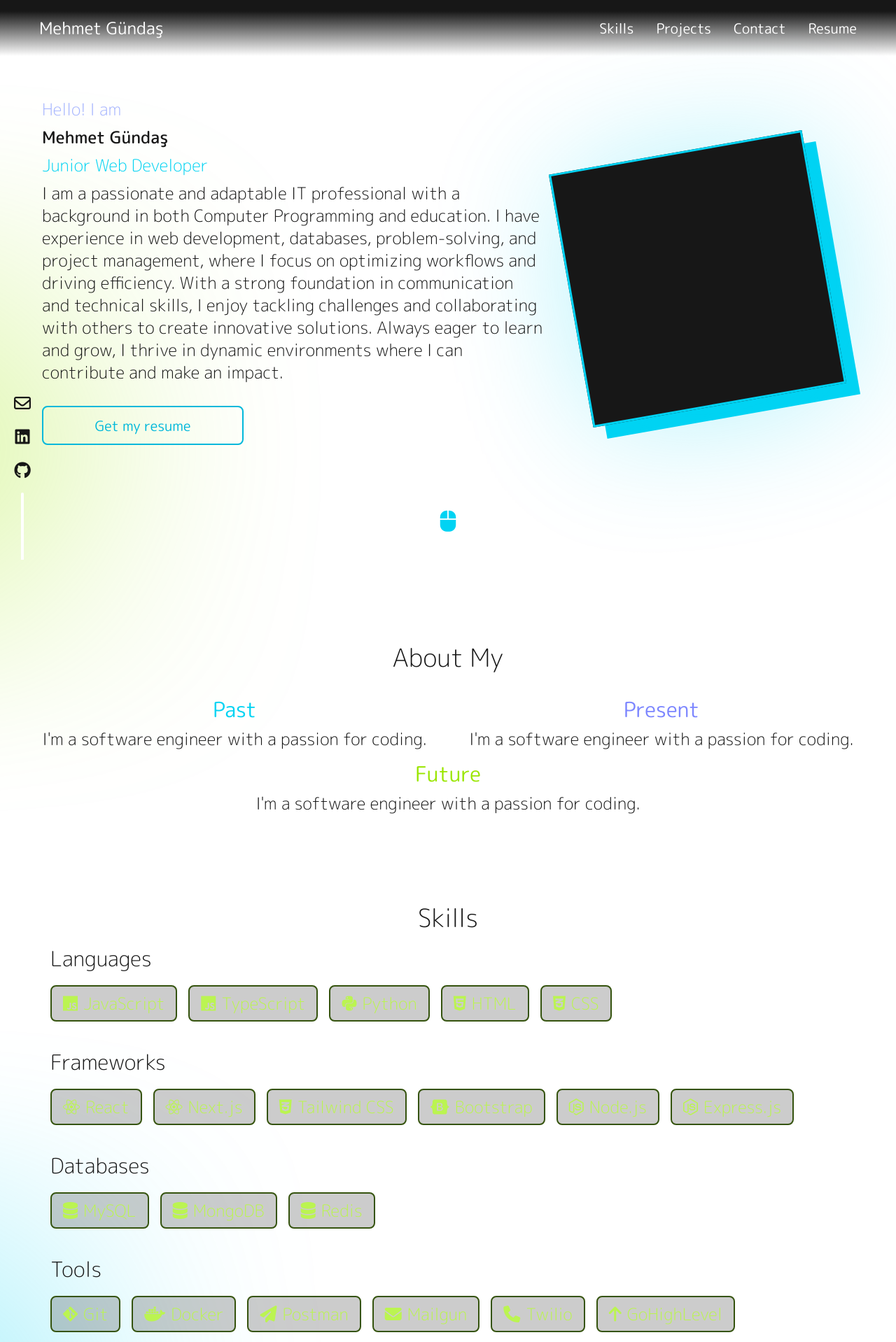
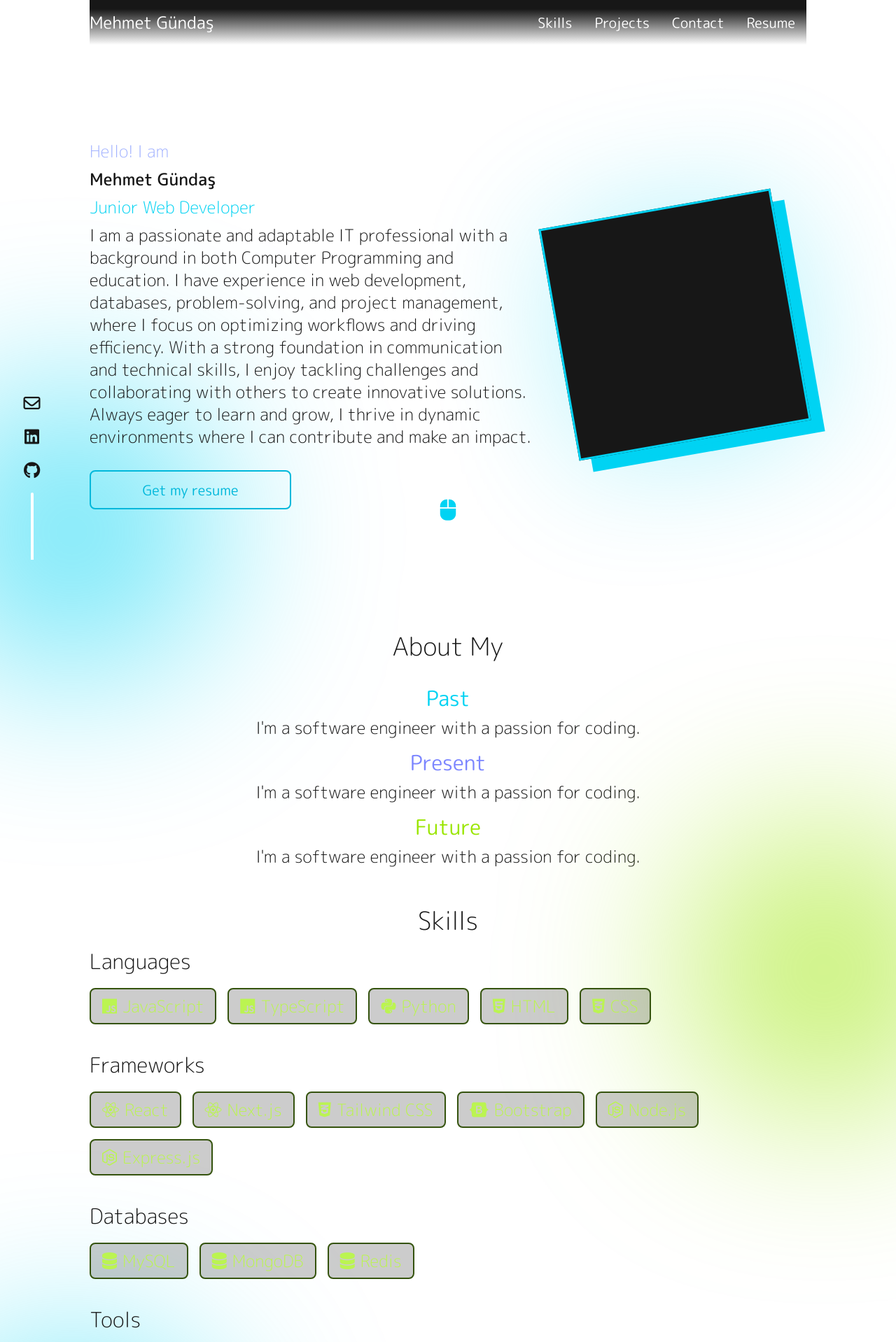
Before and after one commit to mgundas/portfolio, a Next.js app: page / in a window 1280 px wide. Shown: the top 1918 px of the page at 70% size. Built offline with nearby package versions, Linux system fonts and the light colour scheme.

Commit message:
major layout changes for consistent development

```diff
--- a/src/app/globals.css
+++ b/src/app/globals.css
@@ -27,16 +27,8 @@ body {
   font-family: "M PLUS Rounded 1c", sans-serif;
 }
 
-.hero-circle {
-  @apply z-[-1] absolute bottom-0 bg-lime-400 blur-[10rem] h-[15rem] w-[25rem] left-[-10%] translate-[-50%] rounded-[50%]
-}
-
-.hero-circle-reverse {
-  @apply z-[-1] absolute top-0 blur-[10rem] h-[15rem] w-[25rem] right-[-45%] translate-[10%] rounded-[50%]
-}
-
 .hero-container {
-  @apply flex gap-4 items-center justify-between p-10 lg:p-15 pr-15 z-10 flex-wrap
+  @apply flex gap-4 items-center justify-between z-10 flex-wrap xl:h-screen
 }
 
 .get-resume-button {
@@ -62,3 +54,23 @@ body {
 .skill-style {
   @apply flex items-center justify-center gap-2 py-2 px-4 text-2xl font-light text-lime-300 bg-black/20 border-2 border-lime-900 rounded-lg transition-all duration-200 ease-in-out cursor-default hover:scale-105 hover:bg-lime-900/20 hover:border-lime-300
 }
+
+.bgr-circle {
+  @apply -z-1 blur-[8rem] w-[25rem] h-[25rem] absolute rounded-[50%]
+}
+
+.bgr-circle-bl {
+  @apply -left-70/100 md:-left-22/100 -bottom-12/100
+}
+
+.bgr-circle-br {
+  @apply -right-70/100 md:-right-22/100 -bottom-12/100
+}
+
+.bgr-circle-tr {
+  @apply -right-70/100 md:-right-22/100 -top-12/100
+}
+
+.bgr-circle-tl {
+  @apply -left-70/100 md:-left-22/100 -top-12/100
+}
--- a/src/app/layout.tsx
+++ b/src/app/layout.tsx
@@ -14,7 +14,7 @@ export default function RootLayout({
   return (
     <html lang="en">
       <body>
-        <main>
+        <main className="max-w-[1920px] mx-auto overflow-clip py-0 px-16 lg:px-32">
           {children}
         </main>
       </body>
--- a/src/components/About/About.tsx
+++ b/src/components/About/About.tsx
@@ -1,3 +1,4 @@
+"use client";
 import React from "react";
 
 const About = () => {
--- a/src/components/Hero/Hero.tsx
+++ b/src/components/Hero/Hero.tsx
@@ -4,7 +4,7 @@ import { Link } from 'react-scroll';
 
 const Hero = () => {
   return (
-    <div className="relative lg:h-screen">
+    <div className="relative">
       <div className="hero-container">
         <div className="flex-2/4 grid gap-2 text-2xl">
           <h1 className="text-indigo-300 font-light">Hello! I am</h1>
@@ -18,8 +18,8 @@ const Hero = () => {
             Get my resume
           </a>
         </div>
-        <div className="flex-1/4 p-5 flex items-center justify-center relative">
-          <div className="relative mt-10 m-5 ml-0 flex items-center justify-center">
+        <div className="flex-1/4 p-5 flex items-center my-10 md:my-0 justify-center relative">
+          <div className="relative ml-0 flex items-center justify-center">
             <div className="-rotate-10 border-3 border-cyan-400 bg-[#171717] relative overflow-hidden">
               <img
                 src={db.profile.image}
@@ -32,7 +32,7 @@ const Hero = () => {
           </div>
         </div>
       </div>
-      <div className="hero-circle"></div>
+      <div className="bgr-circle bgr-circle-bl bg-cyan-400/60"></div>
       <Link to="about" smooth={true} duration={500} className="absolute hidden lg:flex items-center justify-center w-full bottom-[15%] cursor-pointer">
         <i className="fa-solid fa-mouse text-3xl text-cyan-400"></i>
       </Link>
--- a/src/components/Navbar/MiniNavbar.tsx
+++ b/src/components/Navbar/MiniNavbar.tsx
@@ -2,7 +2,7 @@ import db from "@/database/database";
 
 const MiniNavbar = () => {
     return (
-        <div className="hidden fixed bottom-0 left-3 lg:grid grid-cols-1 gap-2 z-50">
+        <div className="hidden fixed bottom-0 left-2/100 lg:grid grid-cols-1 gap-2 z-50">
             <div className="flex flex-col items-center justify-center">
                 <a href={db.socials.email} target="blank" className="rounded-lg p-2 text-2xl bg-transparent"><i className="fa-regular fa-envelope icon-hover"></i></a>
                 <a href={db.socials.linkedin} target="blank" className="rounded-lg p-2 text-2xl"><i className="fa-brands fa-linkedin icon-hover"></i></a>
--- a/src/components/Navbar/Navbar.tsx
+++ b/src/components/Navbar/Navbar.tsx
@@ -3,23 +3,21 @@ import { useRef } from "react";
 import db from "../../database/database";
 import SocialButton from "./buttons/SocialButton";
 import NavbarLink from "./buttons/NavbarLink";
-import { Link } from 'react-scroll';
 
 const Navbar = () => {
-  const buttonRef = useRef<HTMLButtonElement>(null);
   const menuRef = useRef<HTMLDivElement>(null);
   const overlayRef = useRef<HTMLDivElement>(null);
 
   const handleClick = () => {
     menuRef.current?.classList.toggle("translate-x-full");
     overlayRef.current?.classList.toggle("hidden");
-    document.body.classList.toggle("overflow-hidden")
+    // document.body.classList.toggle("overflow-hidden")
   };
 
   return (
     <>
-      <div className="sticky sm:relative top-0 z-50 h-16 flex items-center justify-between p-5 lg:p-10 bg-gradient-to-b from-[#171717] from-20% to-[#00000000]">
-        <h1 className="text-white text-2xl ml-4">{db.profile.name}</h1>
+      <div className="sticky w-screen -ml-16 px-16 sm:-ml-0 sm:px-0 sm:w-auto sm:relative top-0 left-0 z-50 h-16 flex items-center justify-between bg-gradient-to-b from-[#171717] from-20% to-[#00000000]">
+        <h1 className="text-white text-2xl">{db.profile.name}</h1>
         <div className="gap-4 text-xl items-center hidden lg:flex">
           <NavbarLink href="skills">Skills</NavbarLink>
           <NavbarLink href="projects">Projects</NavbarLink>
@@ -27,7 +25,6 @@ const Navbar = () => {
           <NavbarLink href="resume">Resume</NavbarLink>
         </div>
         <button
-          ref={buttonRef}
           onClick={handleClick}
           className="flex items-center justify-center p-4 lg:hidden cursor-pointer"
         >
--- a/src/components/Skillls/Skills.tsx
+++ b/src/components/Skillls/Skills.tsx
@@ -1,3 +1,4 @@
+"use client";
 import React from "react";
 import db from "../../database/database";
 import Category from "./subComponents/Category";
@@ -5,7 +6,7 @@ import Skill from "./subComponents/Skill";
 
 const Skills = () => {
   return (
-    <div id="skills" className="p-10 lg:p-18 pr-15 relative z-2">
+    <div id="skills" className="relative z-2">
       <h1 className="text-4xl font-light text-gray mb-10 lg:mb-5 text-center">
         Skills
       </h1>
@@ -16,8 +17,9 @@ const Skills = () => {
           ))}
         </Category>
       ))}
-      <div className="hero-circle bg-cyan-400! z-1"></div>
-    </div>
+      <div className="bgr-circle bgr-circle-tr bg-lime-400/60"></div>
+      <div className="bgr-circle bgr-circle-bl bg-cyan-400/60"></div>
+      </div>
   );
 };
 
```
